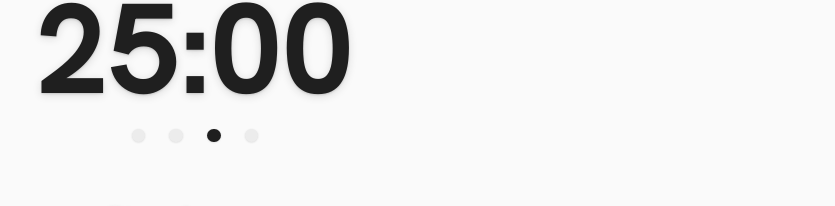
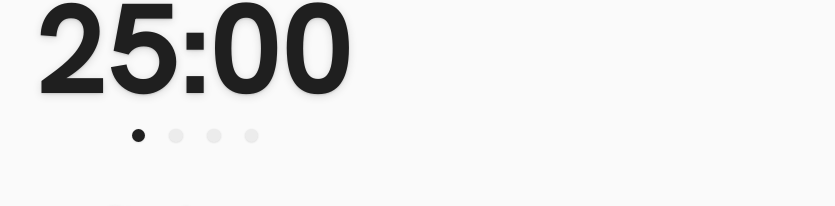
Before and after one commit to msilenzi/simple-pomodoro, a React (Vite) app: page / in a window 1280 px wide. Shown: the part 175-381 px from the top of the page, without its empty margins (445-1280 px from the left). Built offline with nearby package versions, Linux system fonts and the light colour scheme.

Commit message:
<Steps /> use context

```diff
--- a/src/components/pomodoro/Steps.jsx
+++ b/src/components/pomodoro/Steps.jsx
@@ -1,12 +1,17 @@
+import { usePomodoroContext } from '@Hooks'
 import PropTypes from 'prop-types'
 
 function Steps() {
+  const {
+    current: { step },
+    settings: { steps },
+  } = usePomodoroContext()
+
   return (
     <div className="flex flex-centered g-4">
-      <Step />
-      <Step />
-      <Step isActive />
-      <Step />
+      {Array.from({ length: steps }, (_, i) => (
+        <Step key={i} isActive={step - 1 === i} />
+      ))}
     </div>
   )
 }
```
